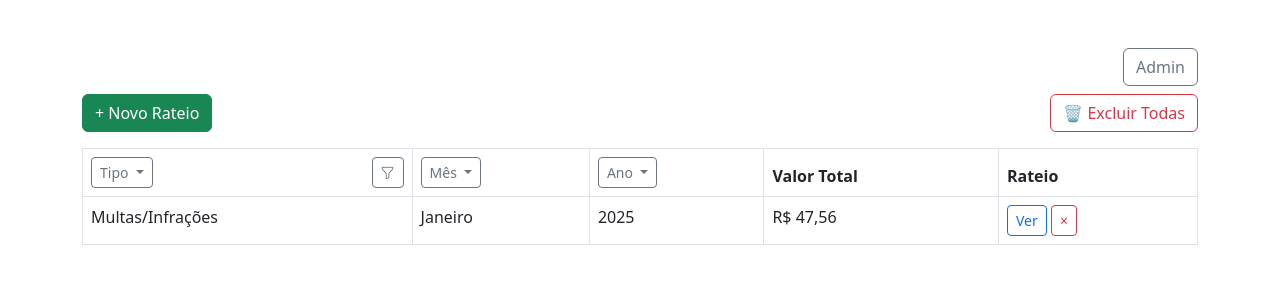
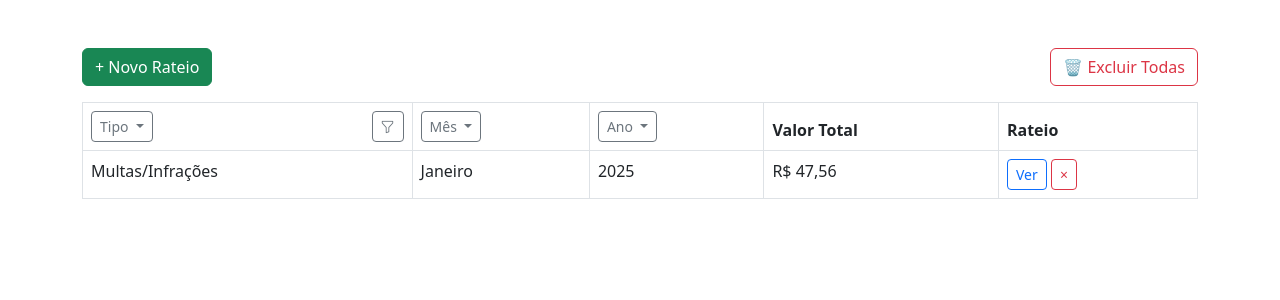
Before and after one commit to Egewarth05/RATEIO, a Django app: page /despesas/ in a window 1280 px wide. Shown: the part 55-355 px from the top of the page. Run offline with Django 5.2, Linux system fonts and the light colour scheme; a user stored in the database is signed in; data comes from the database, SQL or seed files in the repository.

Commit message:
Update lista_despesas.html

```diff
--- a/sistema_rateio/despesas/templates/despesas/lista_despesas.html
+++ b/sistema_rateio/despesas/templates/despesas/lista_despesas.html
@@ -12,9 +12,6 @@
 
     <!-- Admin acima de Excluir Todas (direita) -->
     <div class="d-flex flex-column align-items-end">
-      <a href="{% url 'admin:index' %}" class="btn btn-outline-secondary mb-2">
-        Admin
-      </a>
       <a href="{% url 'limpar_tudo' %}"
        class="btn btn-outline-danger"
        onclick="return confirm('Tem certeza que deseja excluir TODAS as despesas?');">
```
